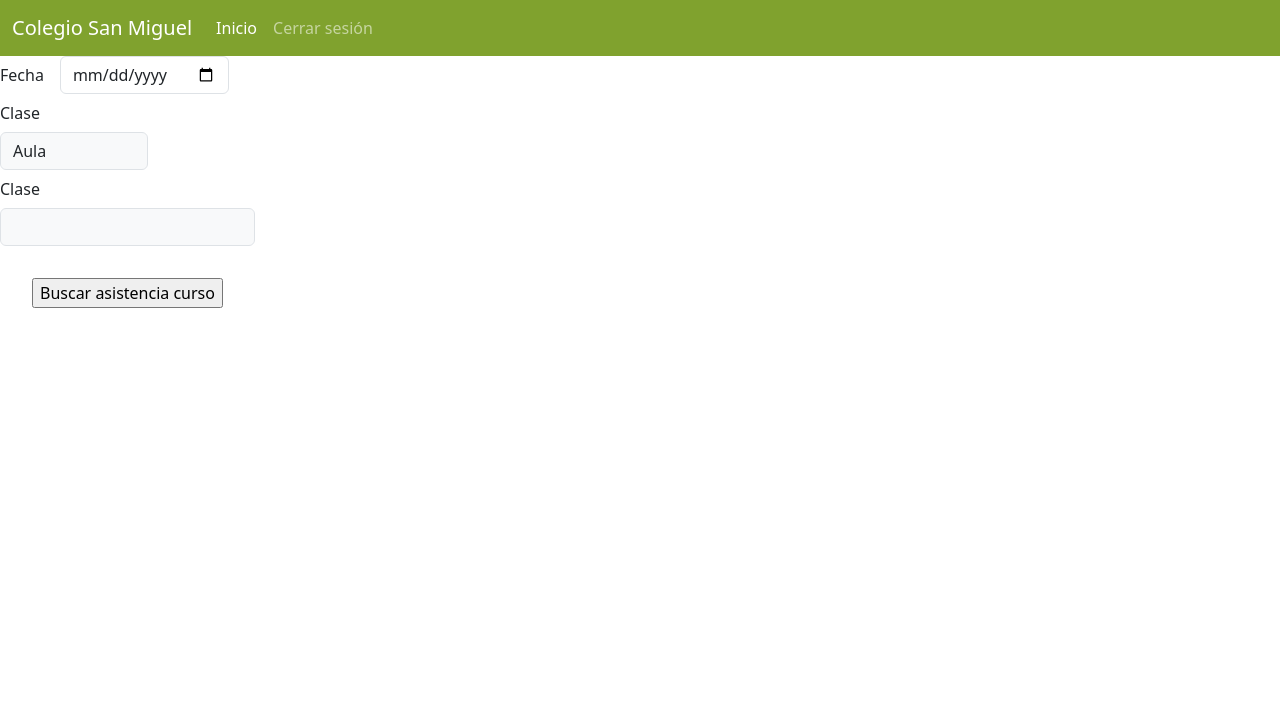
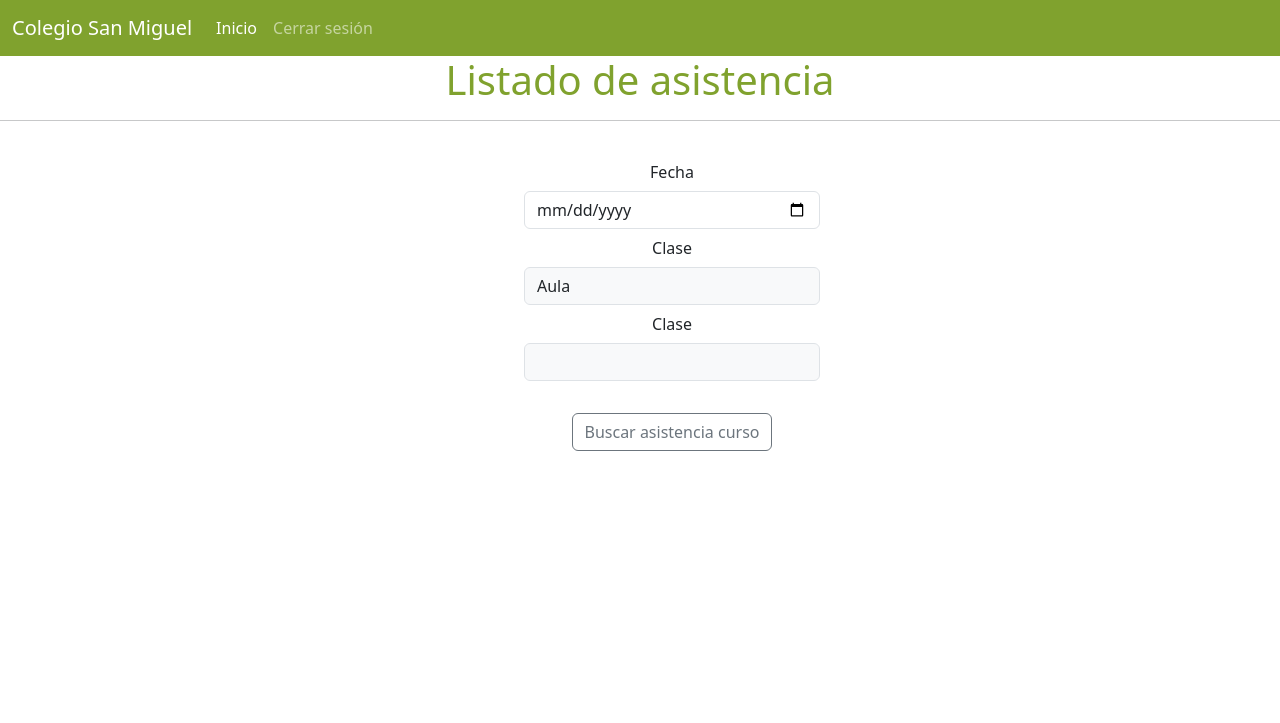
Before and after one commit to JoaquinAlbornoz/Practico_2-Albornoz_Joaquin, a Flask app: page /list_curso in a window 1280 px wide. Shown: the top 723 px of the page. Run offline with Flask 3, Linux system fonts and the light colour scheme; data that the repository does not hold is empty.

Commit message:
list_date_asis.html

```diff
--- a/templates/list_date_asis.html
+++ b/templates/list_date_asis.html
@@ -1,63 +1,63 @@
 {% extends "index.html" %}
 {% block title %}Asistencia{% endblock %}
 {% block content %}
-  <div class="conteiner-fluid">
-    <form action="{{ request.path }}" method = "POST">
-      {% if cursos %}
+  <h1 class="Titulo" style="text-align: center;color: #80a22e;">Listado de asistencia</h1>
+  <hr>
+  <div class="container-fluid text-center" style="margin: 0 2rem;">
+    {% if cursos %}
+    <form action="{{ request.path }}" method = "POST" style="margin: 2rem 30rem;">
         <div class="row g-3 align-items-center">
-          <div class="col-auto">
-            <label for="fecha" class="col-form-label">Fecha</label>
-          </div>
-          <div class="col-auto">
+          <div class="col-sm">
+            <label for="fecha" class="col-form-label Subtitulo2">Fecha</label>
             <input type="date" name="fecha" id="fecha" class="form-control" aria-labelledby="passwordHelpInline">
           </div>
         </div>
         <div class="row g-3 align-items-center">
-          <div class="col-auto">
-            <label for="clase" class="col-form-label">Clase</label>
+          <div class="col-sm">
+            <label for="clase" class="col-form-label Subtitulo2">Clase</label>
             <select class="form-control bg-light" id="clase"name="clase">
-              <option value="1">Aula</option>
-              <option value="2">Educación Física</option>
+              <option class="Texto1" value="1">Aula</option>
+              <option class="Texto1" value="2">Educación Física</option>
             </select>
           </div>
         </div>
         <div class="row g-3 align-items-center">
-          <div class="col-auto">
+          <div class="col-sm">
             <label for="cursos" class="col-form-label">Clase</label>
             <select class="form-control bg-light" id="cursos" name="cursos">
               {% for curso in cursos %}
-                <option value="{{ curso.id }}">{{ curso.anio }} - {{ curso.division }}</option>
+                <option class="Texto1" value="{{ curso.id }}">{{ curso.anio }} - {{ curso.division }}</option>
               {% endfor %}
             </select>
-            <input type="submit" value = "Buscar asistencia curso" style="margin: 2rem;">
+            <input type="submit" value = "Buscar asistencia curso" class="btn btn-outline-secondary form-control-sm" style="margin: 2rem;">
           </div>
         </div>
-
+    </form>
       {% else: %}
         <table class="table">
           <thead>
             <tr>
-              <th scope="col">Apellido</th>
-              <th scope="col">Nombre</th>
-              <th scope="col">Asistencia</th>
+              <th scope="col"class="Subtitulo2" style="color: #80a22e;">Apellido</th>
+              <th scope="col" class="Subtitulo2" style="color: #80a22e;">Nombre</th>
+              <th scope="col" class="Subtitulo2" style="color: #80a22e;" >Asistencia</th>
             </tr>
           </thead>
           <tbody>
             {% for estudiante in lista %}
               <tr>
-                <th>{{ estudiante['apellido'] }}</th>
-                <td>{{ estudiante['nombre'] }}</td>
+                <th class="Texto1" style="font-weight: 600;">{{ estudiante['apellido'] }}</th>
+                <td class="Texto1" style="font-weight: 600;">{{ estudiante['nombre'] }}</td>
                 <td>
-                  {% if estudiante['asistencia']==True %}
-                    <span>Presente</span>
+                  {% if estudiante['asistencia']=='s' %}
+                    <span class="Texto1">Presente</span>
                   {% else %}
-                    <span>Ausente</span>
+                    <span class="Texto1">Ausente</span>
                   {% endif %}
                 </td>
             {% endfor %}
           </tbody>
         </table>
       {% endif %}
-    </form>
+
   </div>
 {% endblock %}
```
